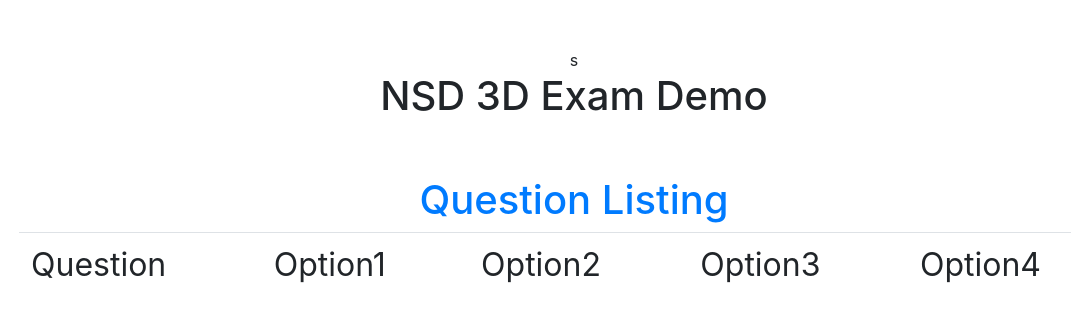
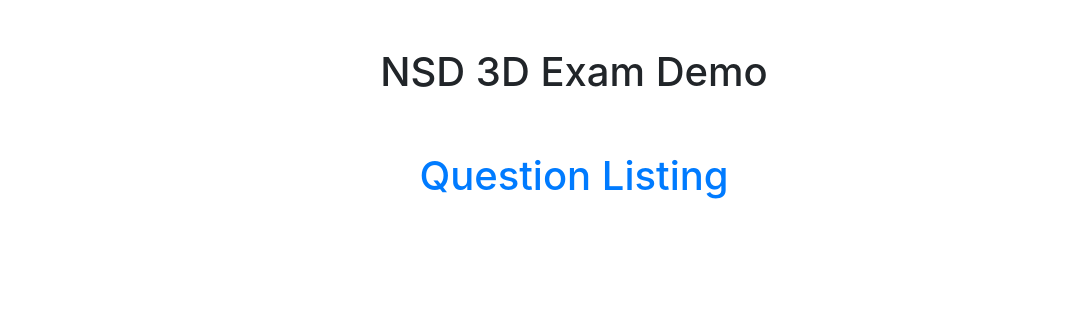
Before and after one commit to SushantGautam/3DBackendMrCavin, a Django app: page / in a window 1280 px wide. Shown: the top 322 px of the page, without its empty margins (66-1137 px from the left). Run offline with Django 3.2, Linux system fonts and the light colour scheme; data that the repository does not hold is empty; some libraries are stand-ins or nearby versions.

Commit message:
HTMl changez

```diff
--- a/WebApp/templates/WebApp/question_list.html
+++ b/WebApp/templates/WebApp/question_list.html
@@ -1,6 +1,18 @@
 {% extends "base.html" %}
 {% load static %}
 {% block content %}
+
+<style>
+
+
+.auto-index td:first-child:before
+{
+  counter-increment: Serial;      /* Increment the Serial counter */
+  content: "Q.no.: " counter(Serial); /* Display the counter */
+}
+
+
+</style>
 
 
     <script src="https://code.jquery.com/jquery-1.9.1.min.js"></script>
@@ -10,34 +22,24 @@
 <div class="container">
   <div class="row">
       <div class="col">
-      <br><br>s
+      <br><br>
 <h1>NSD 3D Exam Demo </h1>
 <br><br>
 <h1><a  href="{% url 'WebApp_question_list' %}">Question Listing</a></h1>
-<table class="table"  style="
+
+
+<table class="table auto-index" style="
     font-size: xx-large;
 ">
-<tr>
-<td>Question</td>
 
-
-    <td>Option1</td>
-    <td>Option2</td>
-    <td>Option3</td>
-    <td>Option4</td>
-</tr>
 {% for object in object_list %}
 <tr>
-
+    <td></td>
     <td><a href="{{object.get_absolute_url}}">{{object.name}}</a></td>
 
-    <td>{{ object.Option1 }}</td>
-    <td>{{ object.Option2 }}</td>
-    <td>{{ object.Option3 }}</td>
-    <td>{{ object.Option4 }}</td>
 </tr>
 {% endfor %}
 {#</table><a class="btn btn-primary" href="{% url 'WebApp_question_create' %}">Create new Question</a>#}
 
-</table></div>
+</table></div></div></div>
 {% endblock %}
```
